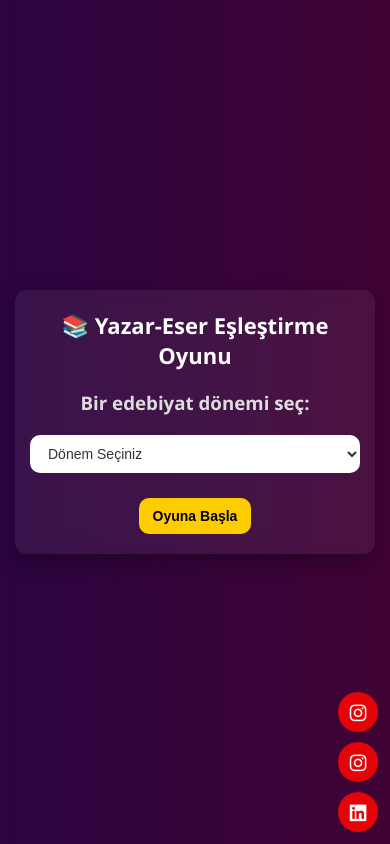
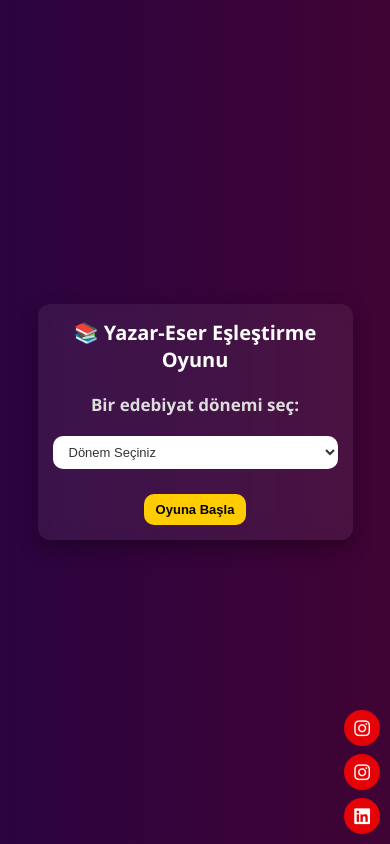
Before and after one commit to ibrahimgumussoy/Edebiyat, a plain HTML site: page index.html in a window 390 px wide. Drawn offline with Linux system fonts and the light colour scheme.

Commit message:
Update style.css

```diff
--- a/style.css
+++ b/style.css
@@ -10,20 +10,22 @@ body {
   background: linear-gradient(to right, #2b0440, #400334);
   color: #fff;
   min-height: 100vh;
+  /* Flexbox ile dikey ve yatay merkezleme (Mobil ve masaüstünde içeriğin ortada kalmasını sağlar) */
   display: flex;
   justify-content: center;
   align-items: center;
   padding: 30px;
 }
 
-/* ==== ANA KUTU ==== */
+/* ==== ANA KUTU (.container) ==== */
 .container {
   background-color: #ffffff10;
   backdrop-filter: blur(10px);
   padding: 30px 40px;
   border-radius: 15px;
-  width: 100%;
-  max-width: 600px;
+  /* Mobil görünümü iyileştirmek için genişlik ayarları: */
+  width: 90%; /* Kutunun ekranın %90'ını kaplamasını sağlar */
+  max-width: 600px; /* Maksimum genişliği 600px ile sınırlar (masaüstü için) */
   text-align: center;
   box-shadow: 0 8px 20px rgba(0, 0, 0, 0.3);
 }
@@ -112,72 +114,19 @@ button:active {
   min-height: 22px;
 }
 
-/* ==== RESPONSIVE ==== */
-
-/* Tabletler için */
-@media screen and (max-width: 768px) {
-  body {
-    padding: 20px;
-  }
-
-  .container {
-    max-width: 90%;
-    padding: 25px;
-  }
-
-  h1 {
-    font-size: 24px;
-  }
-
-  select, button {
-    font-size: 15px;
-    padding: 10px 16px;
-  }
-
-  #question {
-    font-size: 18px;
-  }
-
-  .option {
-    font-size: 15px;
-    padding: 10px;
-  }
-}
-
-/* Küçük telefonlar için */
-@media screen and (max-width: 400px) {
-  .container {
-    padding: 15px;
-  }
-
-  h1 {
-    font-size: 20px;
-  }
-
-  button, select {
-    font-size: 13px;
-    padding: 8px 12px;
-  }
-
-  .option {
-    font-size: 14px;
-  }
-}
-
-
-/* Sabit sosyal medya ikonları */
+/* ==== SOSYAL MEDYA İKONLARI (Sabit) ==== */
 .social-fixed {
   position: fixed;
-  bottom: 20px;       /* Sayfanın altından 20px yukarıda */
-  right: 20px;        /* Sağ kenardan 20px içeride */
+  bottom: 20px;
+  right: 20px;
   display: flex;
   flex-direction: column;
-  gap: 10px;          /* İkonlar arası boşluk */
+  gap: 10px;
   z-index: 1000;
 }
 
 .social-fixed a {
-  background-color: #e40306;
+  background-color: #e40306; /* Renk örnek olarak bırakıldı */
   color: white;
   font-size: 22px;
   width: 45px;
@@ -195,109 +144,109 @@ button:active {
   transform: scale(1.1);
 }
 
-/* ============= YENİ VE TEMİZ RESPONSIVE DÜZELTMELERİ ============= */
-/* Tüm eski media query’leri ezer, çakışmayı önler */
+/* ==== RESPONSIVE TASARIM (Media Query'ler) ==== */
 
+/* Tablet ve orta boy cihazlar (Max 768px) */
 @media screen and (max-width: 768px) {
   body {
-    padding: 15px !important;
+    padding: 20px;
   }
 
   .container {
-    max-width: 95% !important;
-    padding: 25px 20px !important;
-    border-radius: 12px !important;
+    max-width: 95%; /* Mobil cihazlarda daha geniş kullanım */
+    padding: 20px;
+    border-radius: 12px;
   }
 
   h1 {
-    font-size: 24px !important;
+    font-size: 24px;
   }
 
-  select,
-  button {
-    font-size: 15px !important;
-    padding: 11px 16px !important;
+  h3 {
+    font-size: 17px;
+  }
+
+  select, button {
+    font-size: 15px;
+    padding: 10px 15px;
   }
 
   #question {
-    font-size: 18px !important;
+    font-size: 18px;
   }
 
   .option {
-    font-size: 15px !important;
-    padding: 11px !important;
+    font-size: 15px;
+    padding: 10px;
+  }
+
+  /* Sosyal ikonlar boyutunu küçült */
+  .social-fixed a {
+    width: 40px;
+    height: 40px;
+    font-size: 20px;
+  }
+}
+
+/* Küçük telefonlar için (Max 400px) */
+@media screen and (max-width: 400px) {
+  .container {
+    padding: 15px;
+    /* max-width: 100%; yerine daha küçük bir değer bıraktık (üstteki 95%) */
+  }
+
+  h1 {
+    font-size: 20px;
+  }
+
+  button, select {
+    font-size: 13px;
+    padding: 8px 12px;
+  }
+
+  .option {
+    font-size: 14px;
+    padding: 9px;
+  }
+
+  /* Sağ alttaki ikonlar konumu ve boyutu */
+  .social-fixed {
+    right: 10px;
+    bottom: 10px;
+    gap: 8px;
   }
 
   .social-fixed a {
-    width: 42px !important;
-    height: 42px !important;
-    font-size: 20px !important;
+    width: 36px;
+    height: 36px;
+    font-size: 18px;
   }
 }
 
-@media screen and (max-width: 480px) {
+
+/* Ultra küçük cihazlar (Max 330px) */
+@media screen and (max-width: 330px) {
   .container {
-    padding: 20px 15px !important;
-    max-width: 100% !important;
+    padding: 12px;
   }
 
   h1 {
-    font-size: 22px !important;
+    font-size: 18px;
   }
 
-  select,
-  button {
-    font-size: 14px !important;
-    padding: 10px 14px !important;
+  select, button {
+    font-size: 12px;
+    padding: 7px 10px;
   }
 
   .option {
-    font-size: 14.5px !important;
-    padding: 10px !important;
-  }
-
-  #question {
-    font-size: 17px !important;
-  }
-
-  .social-fixed {
-    bottom: 12px !important;
-    right: 12px !important;
-    gap: 10px !important;
+    font-size: 13px;
+    padding: 8px;
   }
 
   .social-fixed a {
-    width: 40px !important;
-    height: 40px !important;
-    font-size: 19px !important;
+    width: 32px;
+    height: 32px;
+    font-size: 16px;
   }
 }
-
-@media screen and (max-width: 360px) {
-  .container {
-    padding: 18px 12px !important;
-  }
-
-  h1 {
-    font-size: 20px !important;
-  }
-
-  select,
-  button,
-  .option {
-    font-size: 13.5px !important;
-    padding: 9px 12px !important;
-  }
-
-  .social-fixed a {
-    width: 36px !important;
-    height: 36px !important;
-    font-size: 17px !important;
-  }
-}
-
-/* Ekstra güvenlik: game-container ve social-links artık kullanılmıyor */
-.game-container,
-.social-links {
-  display: none !important;
-}
```
